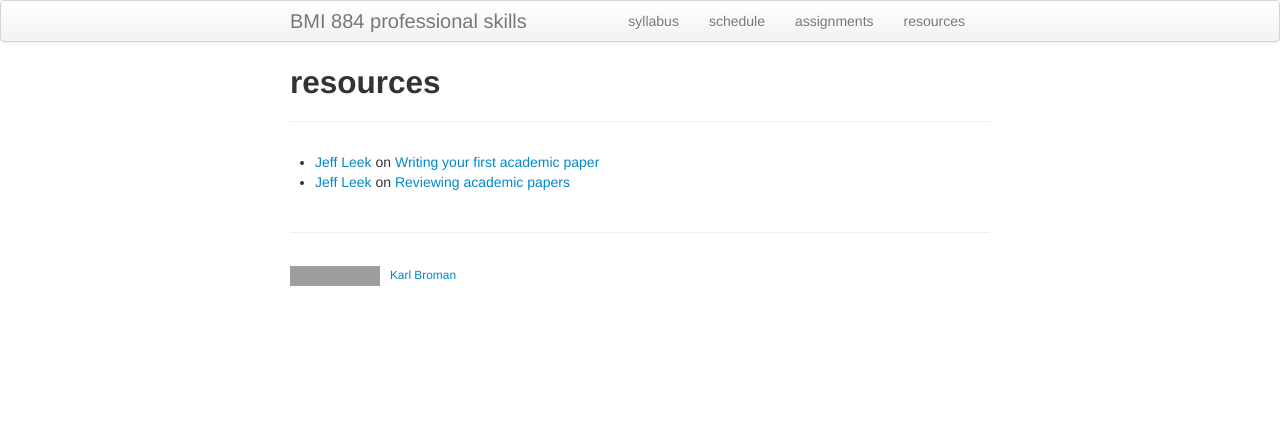
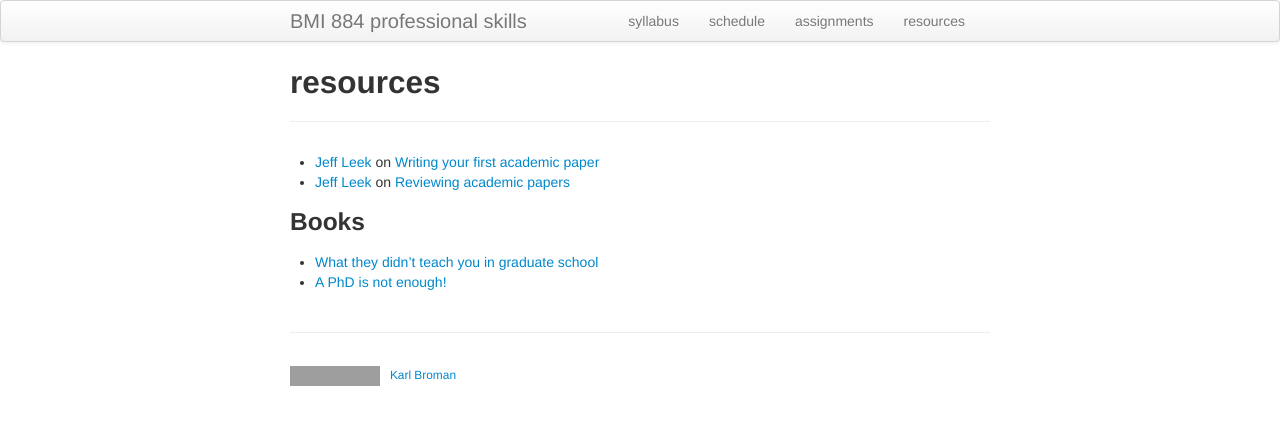
Before and after one commit to kbroman/BMI883, a Jekyll site: the page built from resources.md, in a window 1280 px wide. Shown: the top 425 px of the page. Built offline with Jekyll 4.4.1, drawn with Linux system fonts in a browser that asks for light colours; grey boxes are pictures that could not be loaded.

Commit message:
Add a couple of books to resources.md

```diff
--- a/resources.md
+++ b/resources.md
@@ -6,3 +6,9 @@ description: Resources for BMI 883, Biomedical data science professional skills
 
 - [Jeff Leek](http://jtleek.com) on [Writing your first academic paper](https://github.com/jtleek/firstpaper)
 - [Jeff Leek](http://jtleek.com) on [Reviewing academic papers](https://github.com/jtleek/reviews)
+
+### Books
+
+- [What they didn't teach you in graduate
+  school](https://smile.amazon.com/gp/product/1579226442?ie=UTF8&tag=7210-20)
+- [A PhD is not enough!](https://smile.amazon.com/gp/product/1598816905?ie=UTF8&tag=7210-20)
```
